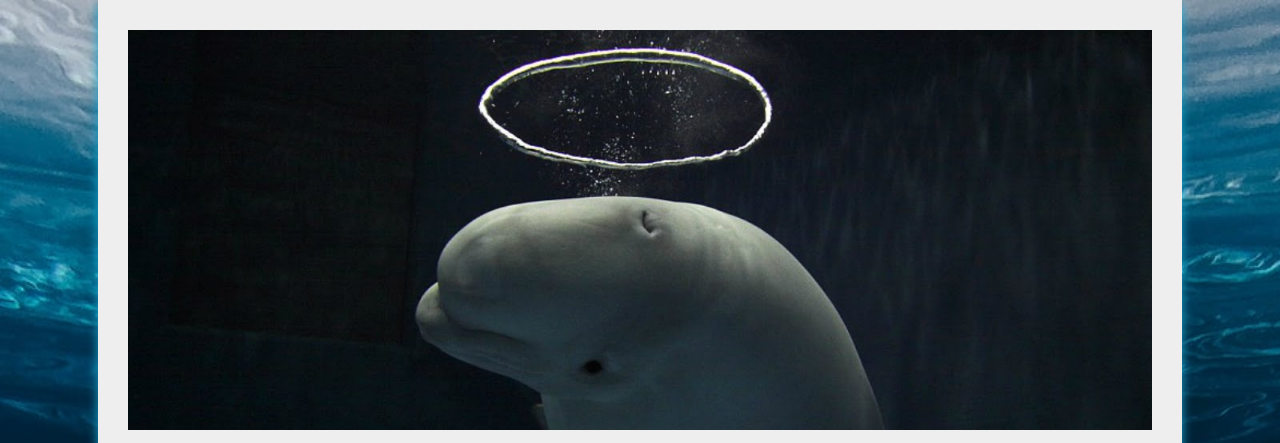
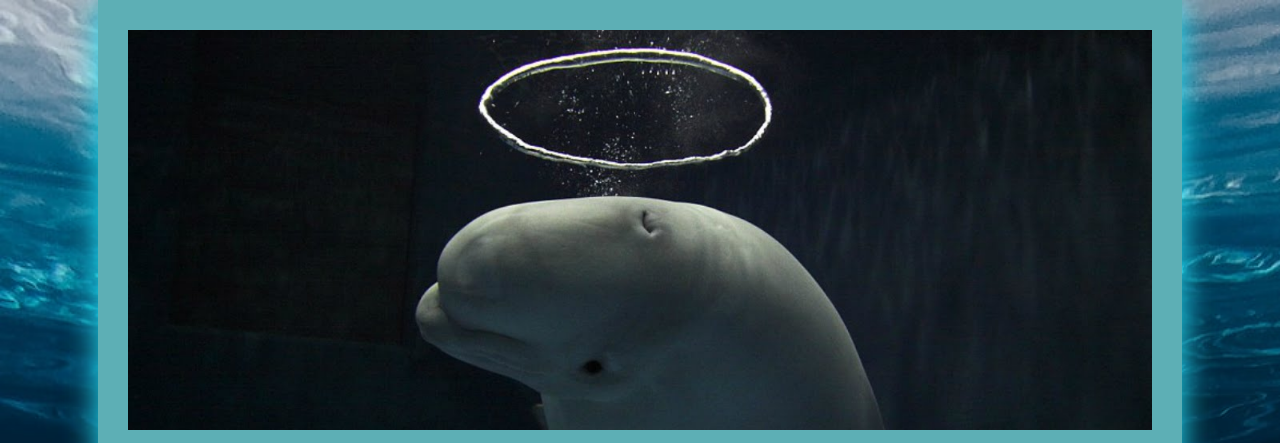
Before and after one commit to Brandenlanghals/mod5-1, a plain HTML site: page index.html in a window 1280 px wide. Shown: the top 443 px of the page. Drawn offline with Linux system fonts and the light colour scheme.

Commit message:
Edited background color and box shadow

```diff
--- a/css/style.css
+++ b/css/style.css
@@ -73,7 +73,7 @@
     =========================================*/
     body {
       font-family: arial;
-      background-color: #eee;
+      background-color: rgb(255, 255, 255);
       background-image: url(../img/ocean.jpg);
       background-repeat: no-repeat;
       background-size: cover;
@@ -83,8 +83,8 @@
     .container {
       width: 80%;
       margin: 0 auto;
-      background-color: #eee;
-      box-shadow: 0px 5px 10px rgb(23, 164, 206);
+      background-color: rgb(93, 175, 181);
+      box-shadow: 0px 5px 30px rgb(36, 233, 255);
       padding: 30px;
     }
 
```
Also changed, not shown: 1 other file.
